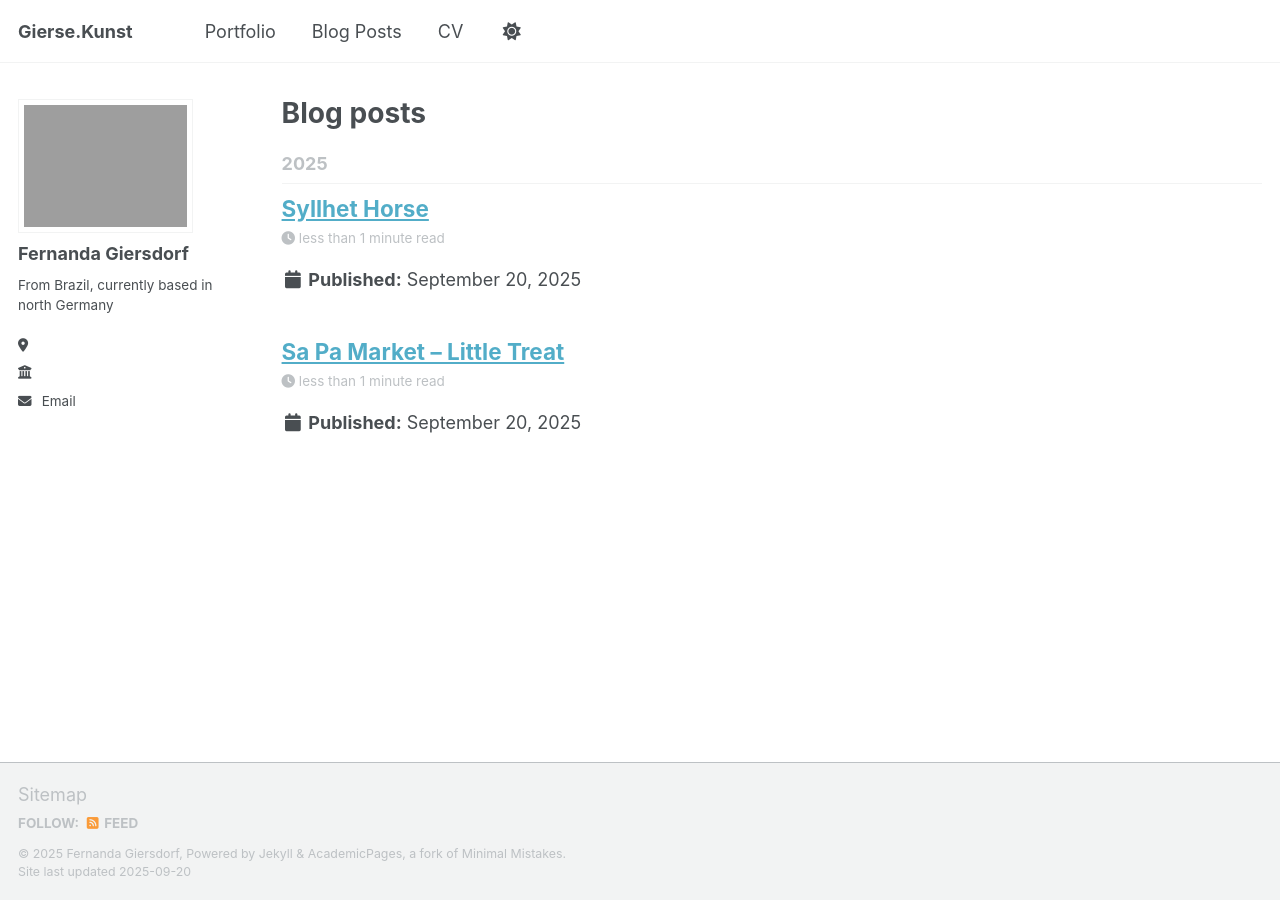
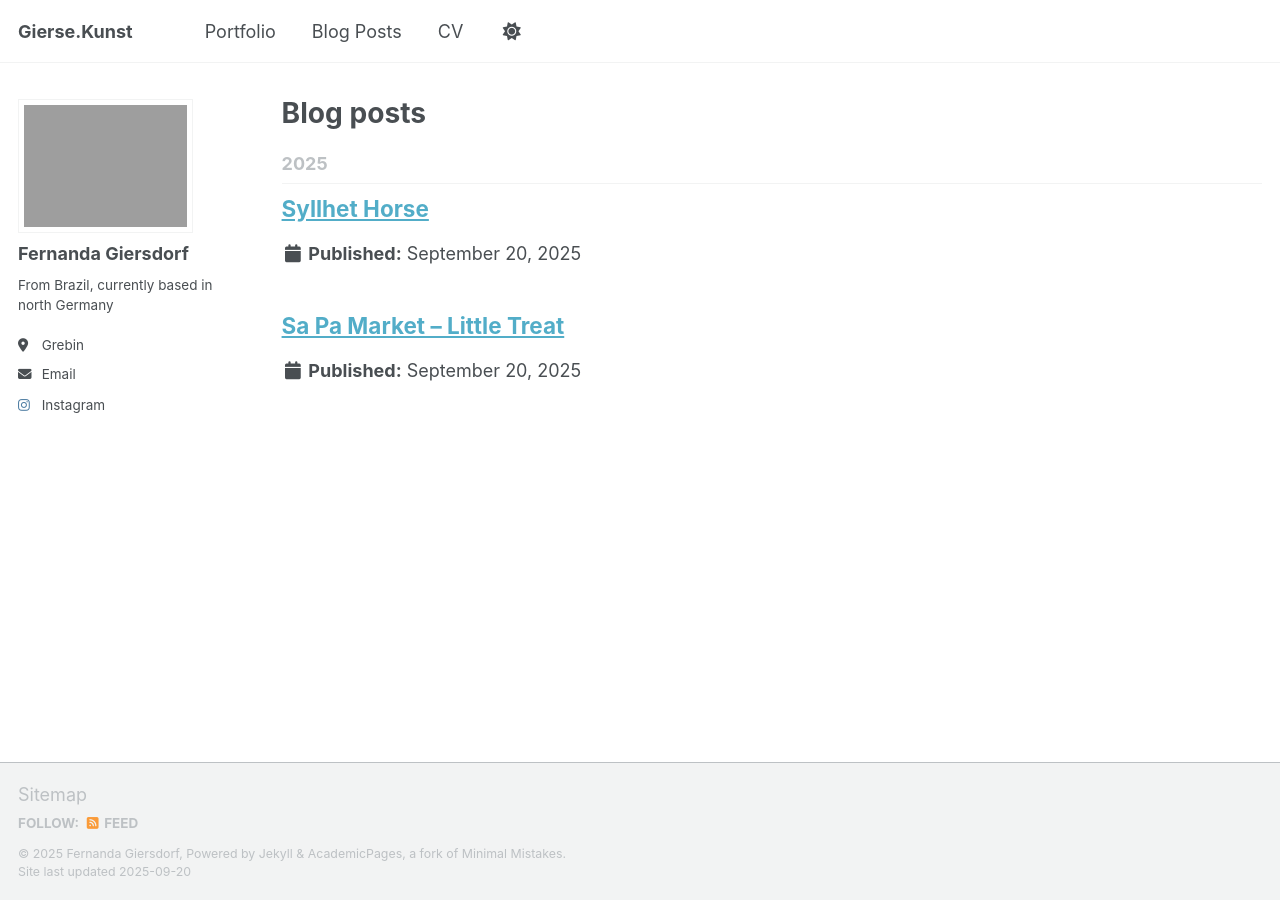
Before and after one commit to giersekunst/giersekunst.github.io, a Jekyll site: the page built from _pages/year-archive.html, in a window 1280 px wide. Built offline with Jekyll 4.4.1, drawn with Linux system fonts in a browser that asks for light colours; a script that is not in the unit is left out.

Commit message:
Update _config.yml

```diff
--- a/_config.yml
+++ b/_config.yml
@@ -16,7 +16,7 @@ description              : &description ""   # Update this with a general descri
 url                      : https://giersekunst.github.io # The base hostname & protocol for your site e.g. "https://[your GitHub username].github.io",
                                                            # or if you already have some other page hosted on Github then use "https://[your GitHub username].github.io/[Your Repo Name]"
 baseurl                  : "" # the subpath of your site, e.g. "/blog"
-repository               : ""
+repository               : "giersekunst/giersekunst.github.io"
 
 # Site Author - The following control what appear as part of the author content on the side bar.
 #               If a field is blank the icon and link will not appear, otherwise it will be shown.
@@ -27,13 +27,13 @@ author:
   name             : "Fernanda Giersdorf"
   pronouns         : # example: "she/her"
   bio              : "From Brazil, currently based in north Germany"
-  location         : ""
-  employer         : ""
+  location         : "Grebin"
+  employer         : #""
   uri              : # URL
   email            : "gierse.kunst@gmail.com"
 
   # Social media
-  instagram        : # gierse.kunst
+  instagram        :  "gierse.kunst"
 
 # Site Settings
 teaser                   :  # filename of teaser fallback teaser image placed in /images/ for social media previews
@@ -48,10 +48,6 @@ comments:
     shortname            :
   discourse:
     server               : # https://meta.discourse.org/t/embedding-discourse-comments-via-javascript/31963 , e.g.: meta.discourse.org
-  facebook:
-    appid                :
-    num_posts            : # 5 (default)
-    colorscheme          : # "light" (default), "dark"
 staticman:
   allowedFields          : ['name', 'email', 'url', 'message']
   branch                 : "gh-pages" # "master", "gh-pages"
@@ -167,8 +163,8 @@ defaults:
     values:
       layout: single
       author_profile: true
-      read_time: true
-      comments: true
+      read_time: false
+      comments: false
       share: true
       related: true
   # _pages
```
